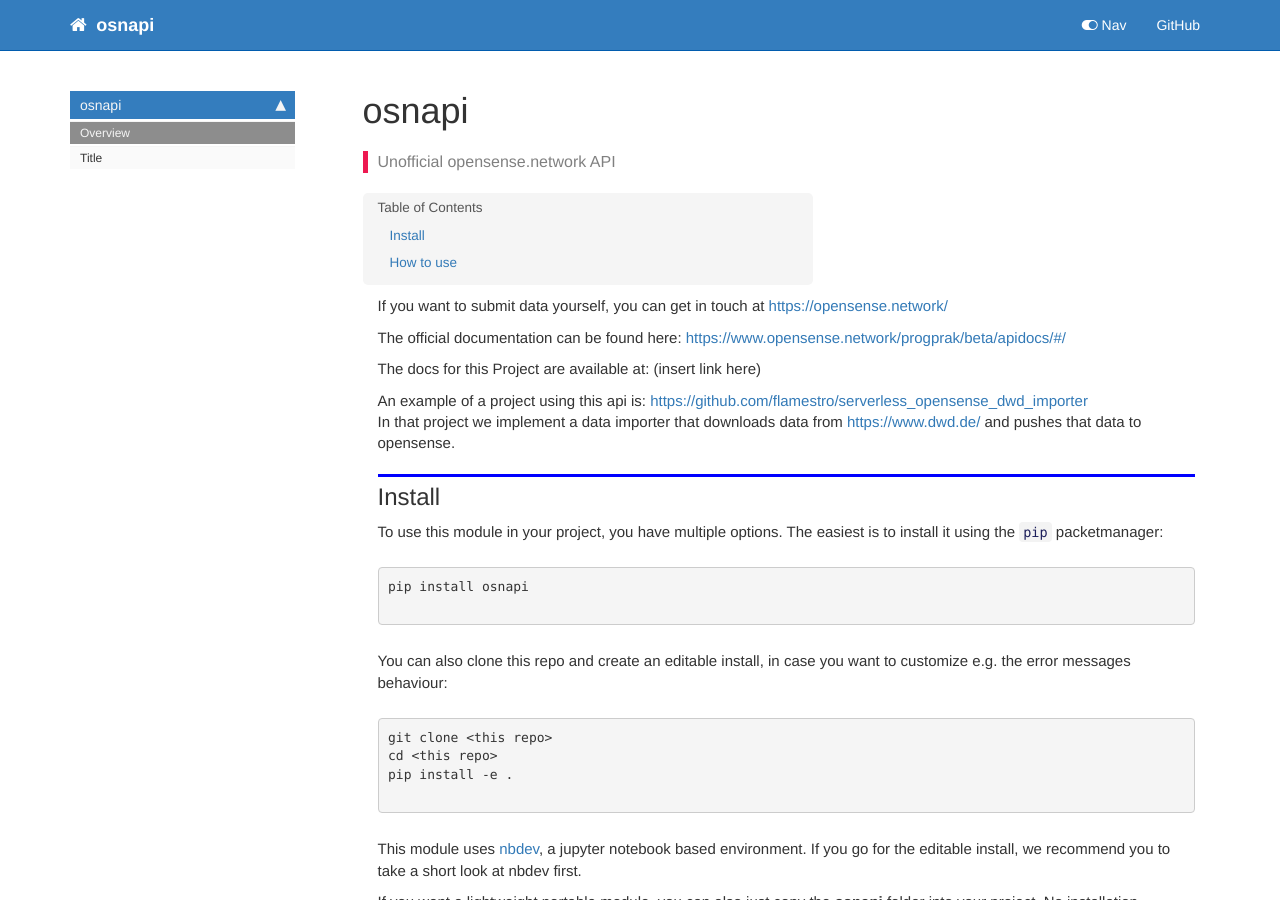
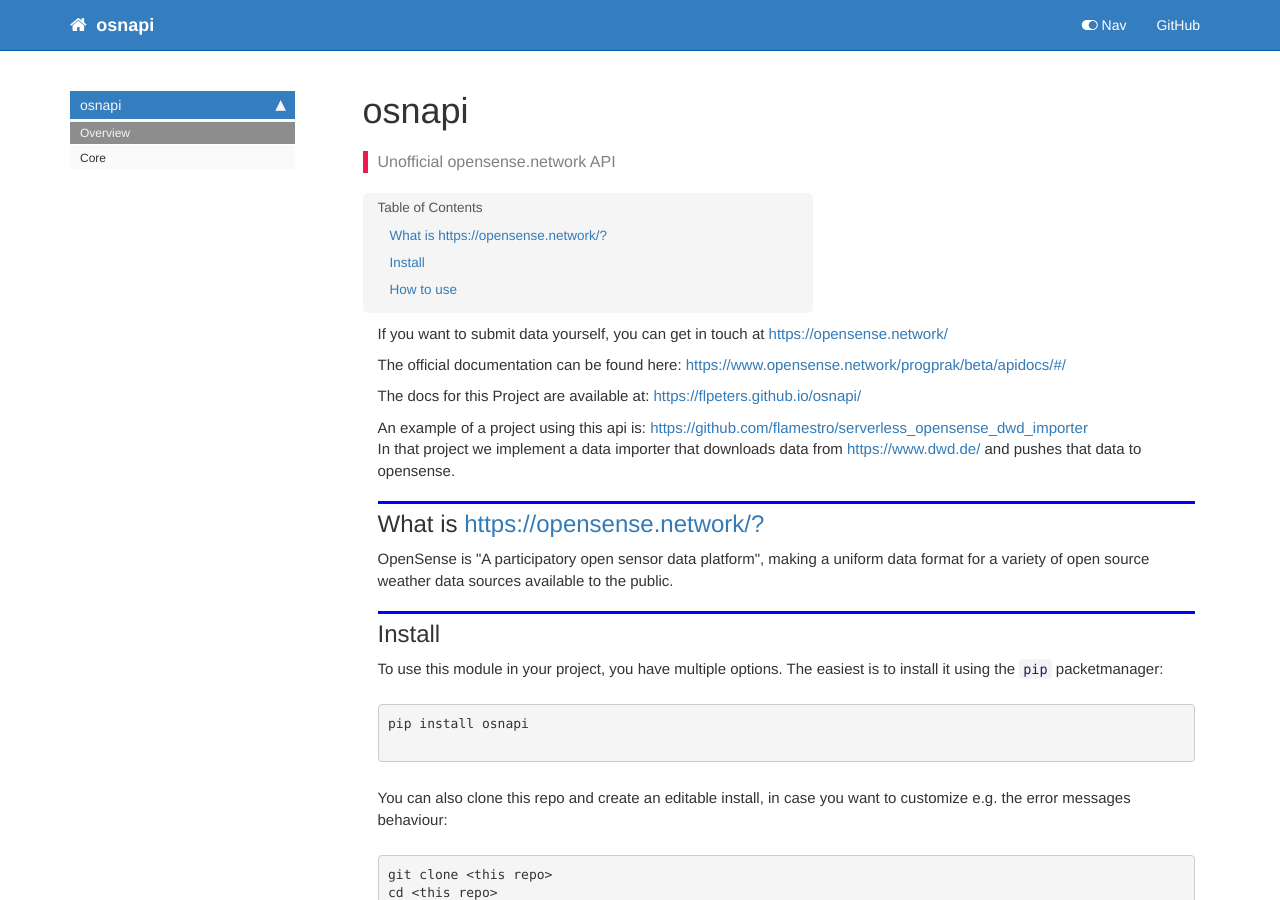
Before and after one commit to flpeters/osnapi, a Jekyll site: the page built from docs/index.html, in a window 1280 px wide and 900 px high. Built offline with Jekyll 4.4.1, drawn with Linux system fonts in a browser that asks for light colours; nearby versions of some CDN libraries; comment, search, counter and statistics services are not loaded.

Commit message:
rebuild lib and docs

```diff
--- a/docs/_data/sidebars/home_sidebar.yml
+++ b/docs/_data/sidebars/home_sidebar.yml
@@ -10,7 +10,7 @@ entries:
       title: Overview
       url: /
     - output: web,pdf
-      title: Title
+      title: Core
       url: /core
     output: web
     title: osnapi
--- a/docs/index.html
+++ b/docs/index.html
@@ -19,11 +19,14 @@ description: "Unofficial opensense.network API  "
 -->
 
 <div class="container" id="notebook-container">
+
     {% raw %}
 
 <div class="cell border-box-sizing code_cell rendered">
 
 </div>
+    {% endraw %}
+
 <div class="cell border-box-sizing text_cell rendered"><div class="inner_cell">
 <div class="text_cell_render border-box-sizing rendered_html">
 <p>If you want to submit data yourself, you can get in touch at <a href="https://opensense.network/">https://opensense.network/</a></p>
@@ -40,7 +43,7 @@ description: "Unofficial opensense.network API  "
 </div>
 <div class="cell border-box-sizing text_cell rendered"><div class="inner_cell">
 <div class="text_cell_render border-box-sizing rendered_html">
-<p>The docs for this Project are available at: (insert link here)</p>
+<p>The docs for this Project are available at: <a href="https://flpeters.github.io/osnapi/">https://flpeters.github.io/osnapi/</a></p>
 
 </div>
 </div>
@@ -49,6 +52,19 @@ description: "Unofficial opensense.network API  "
 <div class="text_cell_render border-box-sizing rendered_html">
 <p>An example of a project using this api is: <a href="https://github.com/flamestro/serverless_opensense_dwd_importer">https://github.com/flamestro/serverless_opensense_dwd_importer</a><br>
 In that project we implement a data importer that downloads data from <a href="https://www.dwd.de/">https://www.dwd.de/</a> and pushes that data to opensense.</p>
+
+</div>
+</div>
+</div>
+<div class="cell border-box-sizing text_cell rendered"><div class="inner_cell">
+<div class="text_cell_render border-box-sizing rendered_html">
+<h2 id="What-is-https://opensense.network/?">What is <a href="https://opensense.network/?">https://opensense.network/?</a><a class="anchor-link" href="#What-is-https://opensense.network/?"> </a></h2>
+</div>
+</div>
+</div>
+<div class="cell border-box-sizing text_cell rendered"><div class="inner_cell">
+<div class="text_cell_render border-box-sizing rendered_html">
+<p>OpenSense is "A participatory open sensor data platform", making a uniform data format for a variety of open source weather data sources available to the public.</p>
 
 </div>
 </div>
@@ -133,5 +149,4 @@ A Token is valid for one hour, but will automatically be reaquired using the cre
 </div>
 </div>
 </div>
-    {% endraw %}
 </div>
--- a/osnapi/core.py
+++ b/osnapi/core.py
@@ -31,7 +31,7 @@ class Settings():
 #######################################
 
 # Cell
-def retry_on(EX:Exception, retries:int=1, on_failure:Callable=None):
+def retry_on(EX:Exception, retries:int=1, on_failure:Callable=None): # TODO(florian): test that on_failure returns a boolean?
     """Decorator that retries the decorated function n (retries) times,
        calling on_failure each time it fails with a given Exception EX.
        EX can be one, or a tuple of Exception/s that should be caught.
@@ -45,7 +45,7 @@ def retry_on(EX:Exception, retries:int=1, on_failure:Callable=None):
             while (retry and (_tries > 0)):
                 retry, _tries = False, _tries - 1
                 try: return func(*args, **kwargs)
-                except EX as e: _e, retry = e, on_failure(e)
+                except EX as e: _e, retry = e, on_failure(e) # TODO(florian): also pass the repeat count / args / kwargs?
             else: raise _e
         return _wrapper
     return _retry_on
```
Also changed, not shown: docs/core.html (+203 -1 lines), README.md, 1 other file.
